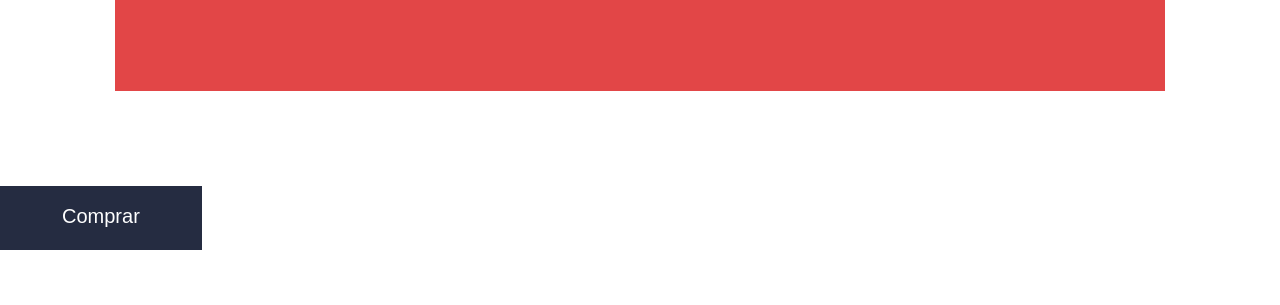
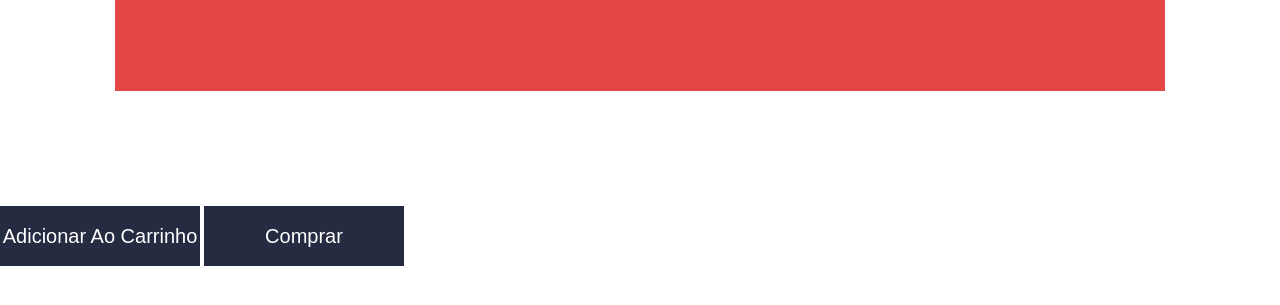
Before and after one commit to Rod94/Fone-Loja, a plain HTML site: page index.html in a window 1280 px wide. Shown: the part 219-524 px from the top of the page. Drawn offline with Linux system fonts and the light colour scheme.

Commit message:
arrumando os botoes

```diff
--- a/css/button.css
+++ b/css/button.css
@@ -1,11 +1,13 @@
 .button {
+  display: inline-block;
   width: 200px;
   background-color: #252c41;
   height: 60px;
-  border: solid 2px #252c41;
+  border: none;
   color: #fff;
   font-size: 20px;
   font-family: Arial, 'Roboto', sans-serif;
   text-transform: capitalize;
-  padding: 17px 60px 21px 60px;
+  text-align: center;
+  line-height: 60px;
 }
--- a/css/reset.css
+++ b/css/reset.css
@@ -49,3 +49,6 @@ table {
 a {
   text-decoration: none;
 }
+* {
+	box-sizing: border-box;
+}
--- a/index.html
+++ b/index.html
@@ -18,6 +18,7 @@
       <a class="menu -last" href="https://github.com/Rod94/Fone-Loja">carrinho (10)</a>
     </nav>
   </header>
+  <a class="button" href="https://github.com/Rod94/Fone-Loja">adicionar ao carrinho</a>
   <a class="button" href="https://github.com/Rod94/Fone-Loja">comprar</a>
 </body>
 </html>
```
